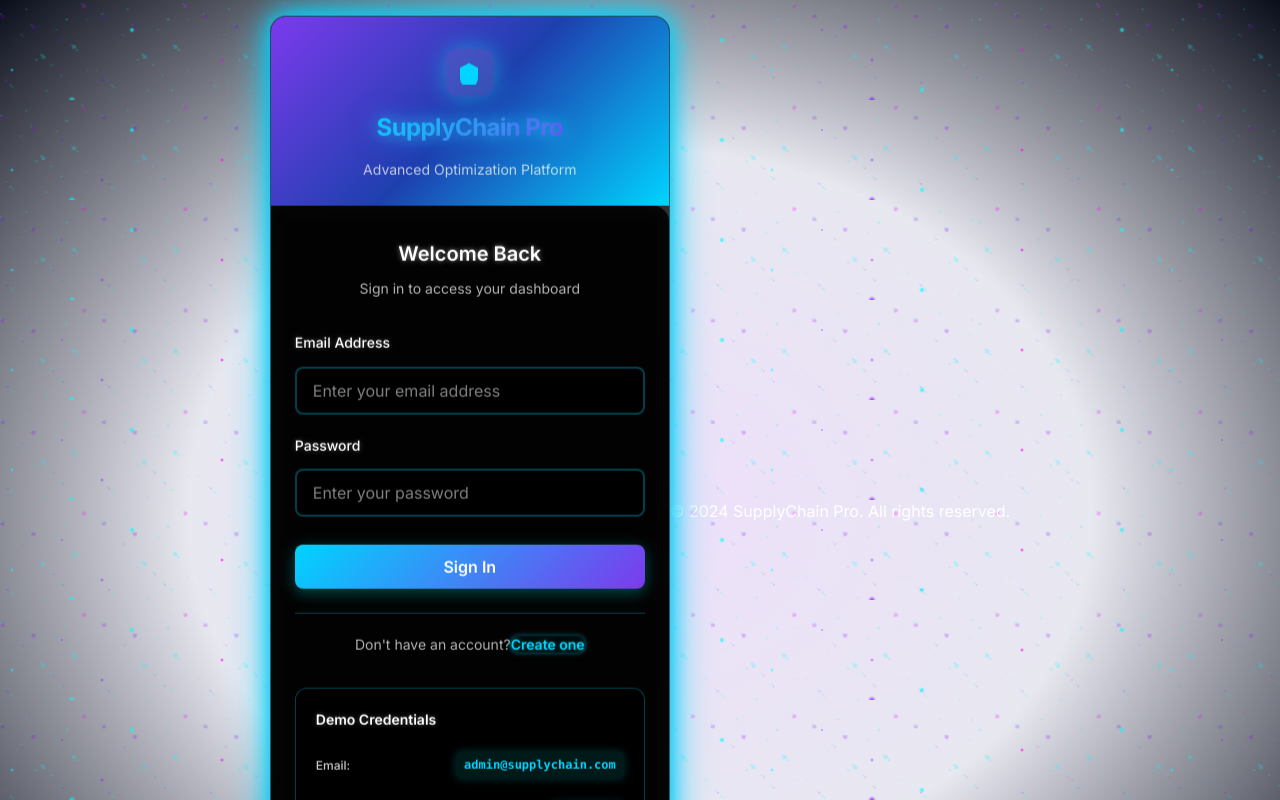
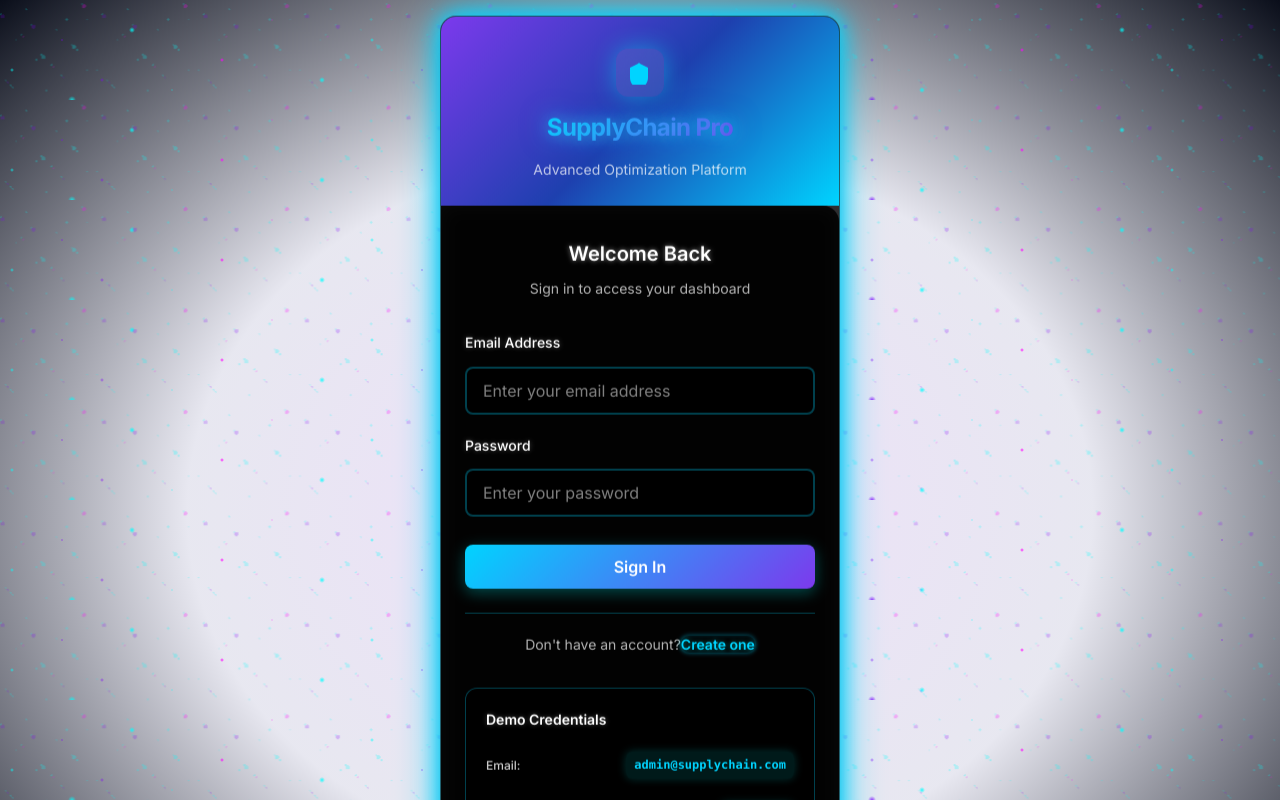
Before and after one commit to Tusarkanti/supply-chain-optimization, a React (Create React App) app in the folder frontend/: page / in a window 1280 px wide. Shown: the top 800 px of the page. Built offline with nearby package versions, Linux system fonts and the light colour scheme; no server answers.

Commit message:
Update project files for Render deployment

```diff
--- a/frontend/src/components/Login.js
+++ b/frontend/src/components/Login.js
@@ -317,7 +317,7 @@ function Login({ onLogin }) {
       </div>
 
       <footer className="login-footer">
-        <p>© 2024 SupplyChain Pro. All rights reserved.</p>
+
       </footer>
     </div>
   );
```
